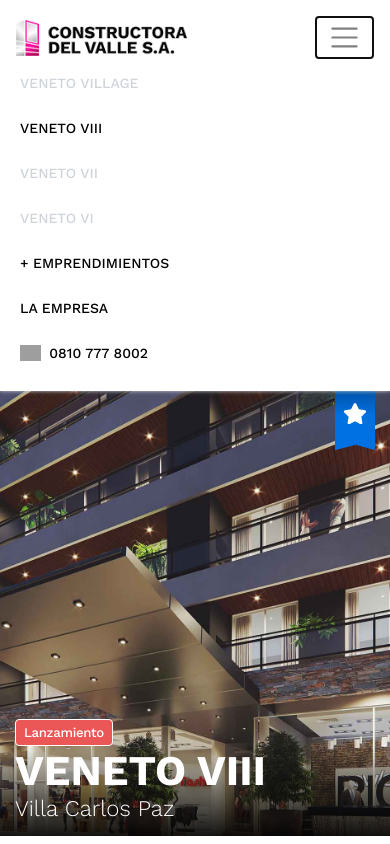
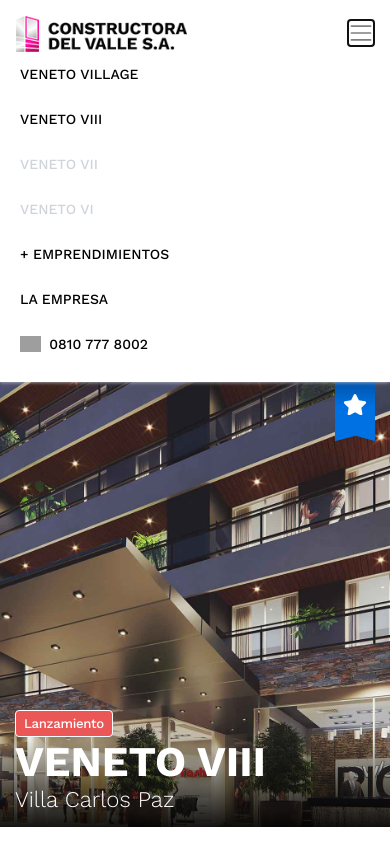
Before and after one commit to wipargentina/constructora-del-valle-web, a Next.js app: page /veneto-8 in a window 390 px wide. Both pictures are taken after a click on the button "Toggle navigation". Shown: the top 844 px of the page. Built offline with nearby package versions, Linux system fonts and the light colour scheme; grey boxes are pictures that could not be loaded.

Commit message:
se arreglo problema con el collapse del navbar en mobile

```diff
--- a/components/Header.js
+++ b/components/Header.js
@@ -1,43 +1,45 @@
-import { Navbar, Nav, NavDropdown } from 'react-bootstrap';
+import { Navbar, Nav, NavbarBrand } from 'react-bootstrap';
 import Link from 'next/link';
 export default function Header() {
   return (
-    <Navbar expand='xl' sticky='top'>
+    <Navbar collapseOnSelect expand='xl' sticky='top'>
       <div className='container'>
-        <Link href='/'>
-          <a className='navbar-brand'>
-            <img
-              src='/logo-constructora-del-valle.png'
-              alt='constructora del valle'
-            />
-          </a>
+        <Link href='/' passHref>
+          <Nav.Link className='foo'>
+            <Navbar.Brand>
+              <img
+                src='/logo-constructora-del-valle.png'
+                alt='constructora del valle'
+              />
+            </Navbar.Brand>
+          </Nav.Link>
         </Link>
-        <Navbar.Toggle aria-controls='basic-navbar-nav' />
-        <Navbar.Collapse id='basic-navbar-nav'>
+        <Navbar.Toggle aria-controls='navbar-nav' />
+        <Navbar.Collapse id='navbar-nav'>
           <Nav className='mx-auto'>
             <div className='nav-item'>
-              <Link href='/veneto-village'>
-                <a className='nav-link disabled'>Veneto Village</a>
+              <Link href='/veneto-village' passHref>
+                <Nav.Link>Veneto Village</Nav.Link>
               </Link>
             </div>
             <div className='nav-item'>
-              <Link href='/veneto-8'>
-                <a className='nav-link'>Veneto VIII</a>
+              <Link href='/veneto-8' passHref>
+                <Nav.Link>Veneto VIII</Nav.Link>
               </Link>
             </div>
             <div className='nav-item'>
-              <Link href='/veneto-7'>
-                <a className='nav-link disabled'>Veneto VII</a>
+              <Link href='/veneto-7' passHref>
+                <Nav.Link disabled>Veneto VII</Nav.Link>
               </Link>
             </div>
             <div className='nav-item'>
-              <Link href='/veneto-6'>
-                <a className='nav-link disabled'>Veneto VI</a>
+              <Link href='/veneto-6' passHref>
+                <Nav.Link disabled>Veneto VI</Nav.Link>
               </Link>
             </div>
             <div className='nav-item'>
-              <Link href='/emprendimientos'>
-                <a className='nav-link'>+ Emprendimientos</a>
+              <Link href='/emprendimientos' passHref>
+                <Nav.Link>+ Emprendimientos</Nav.Link>
               </Link>
             </div>
             <div className='nav-item'>
--- a/next.config.js
+++ b/next.config.js
@@ -2,7 +2,7 @@
 
 module.exports = {
   basePath: '',
-  // trailingSlash: true,
+  trailingSlash: true,
   sassOptions: {
     includePaths: [path.join(__dirname, 'styles')]
   }
--- a/styles/components/_navbar.scss
+++ b/styles/components/_navbar.scss
@@ -3,13 +3,25 @@
   padding-top: 15px;
   padding-bottom: 15px;
   box-shadow: 0 0 4px $gray-400;
+  .foo {
+    &.nav-link {
+      padding: 0;
+    }
+  }
   .navbar-brand {
+    padding: 0;
     img {
       height: 36px;
     }
   }
-  .navbar-toggle {
-    background-color: red;
+  .navbar-toggler {
+    padding: 0;
+    font-size: 1.1rem;
+    border: 0px;
+    color: $gray-800;
+    .navbar-toggler-icon {
+      padding: 0;
+    }
   }
   .navbar-nav {
     text-transform: uppercase;
```
Also changed, not shown: pages/_app.js (+5 -5 lines).
